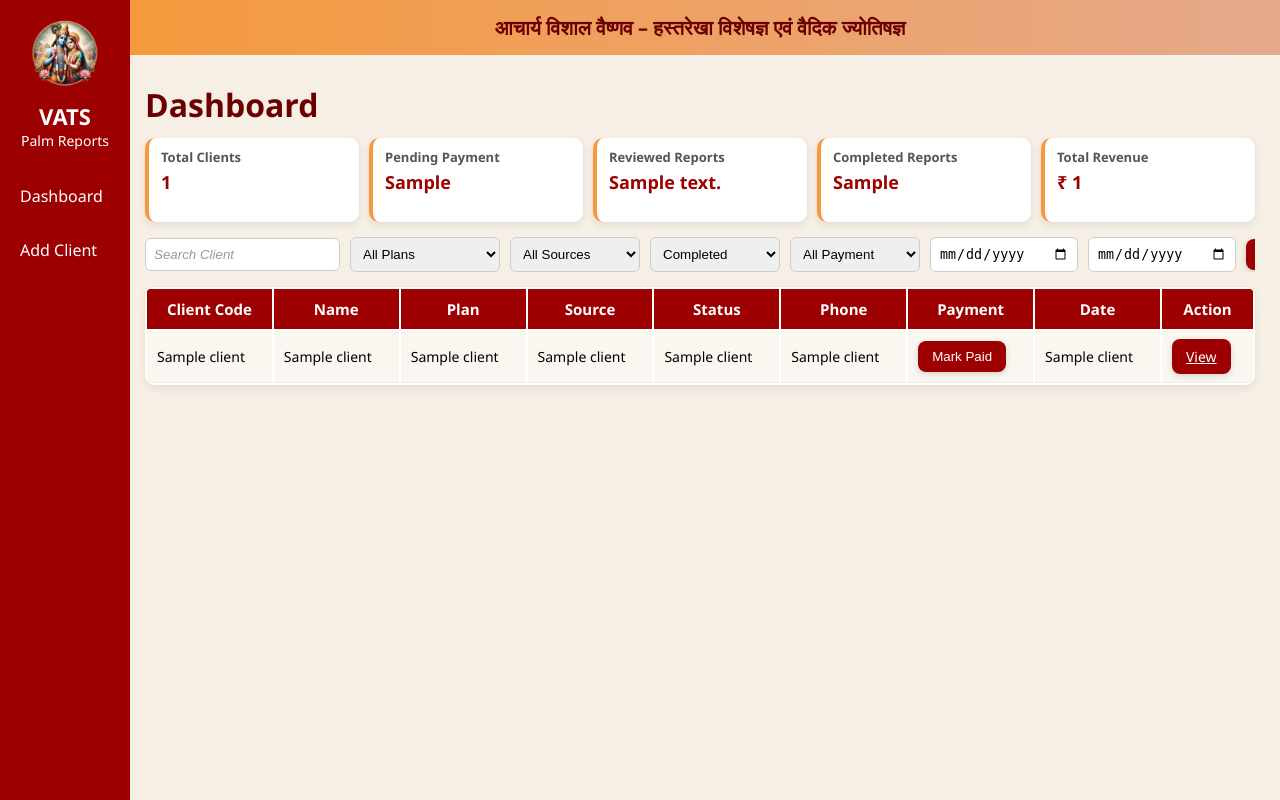
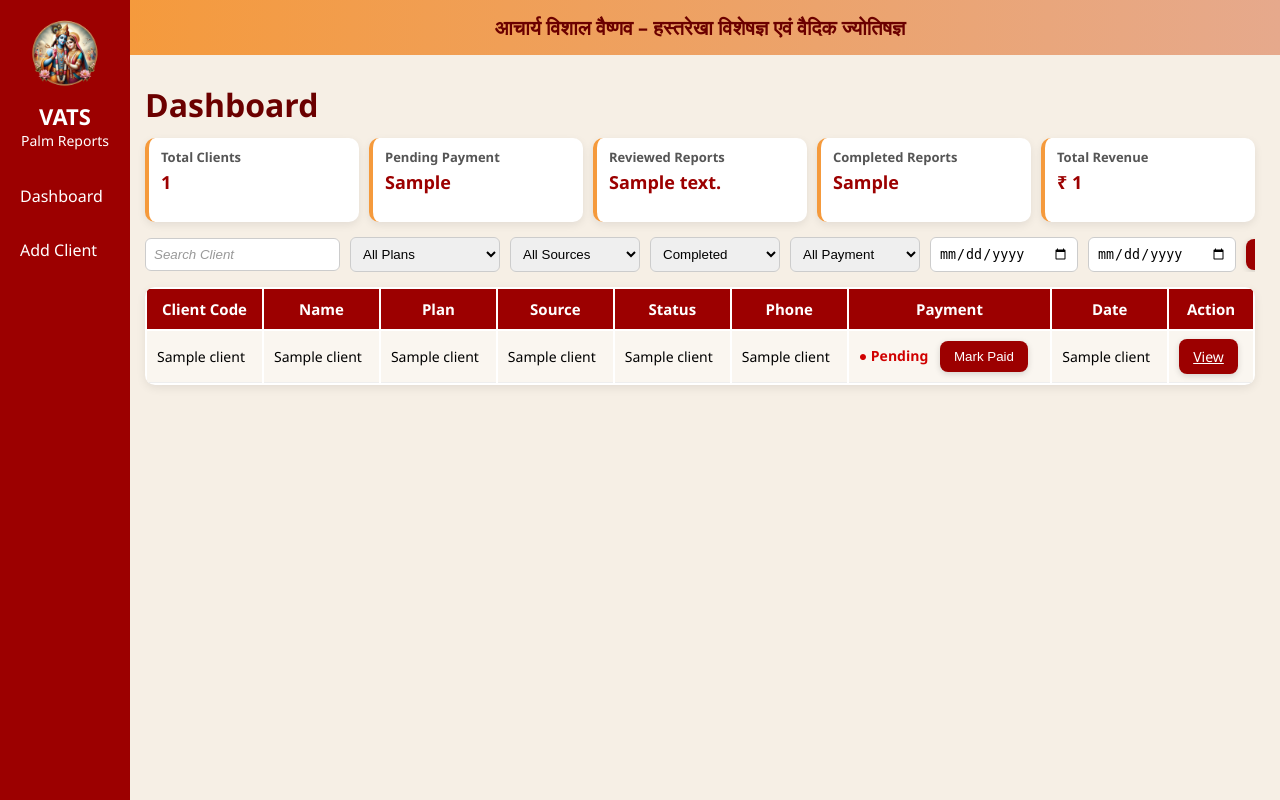
Before and after one commit to vishalvaishnavrk-ops/jyotish-backend, a FastAPI app: template templates/admin/dashboard.html in a window 1280 px wide. Run offline with FastAPI, Linux system fonts and the light colour scheme; the template is opened without the code that fills it: most values are stand-ins (such as "Sample title", 1, 10 or a date in 2020); parts of the project's set-up code (start-up, migrations or seed data) failed here and were passed over.

Commit message:
Update dashboard.html

```diff
--- a/templates/admin/dashboard.html
+++ b/templates/admin/dashboard.html
@@ -155,13 +155,18 @@ Paid
 
 <td>
 
-{% if c[8] == "Paid" %} <span class="paid">Paid</span>
+{% if c[8] == "Paid" %}
+
+<span class="paid">● Paid</span>
 
 {% else %}
 
-<form method="post" action="/admin/mark-paid/{{c[0]}}" style="display:inline;">
+<span class="pending">● Pending</span>
+
+<form method="post" action="/admin/mark-paid/{{c[0]}}" style="display:inline; margin-left:8px;">
 <button class="btn">Mark Paid</button>
 </form>
+
 {% endif %}
 
 </td>
```
